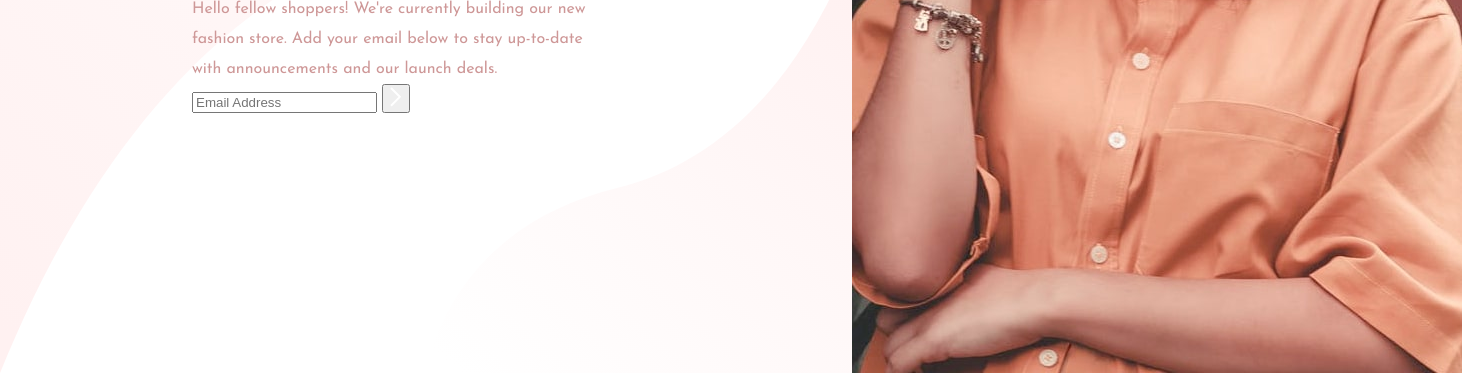
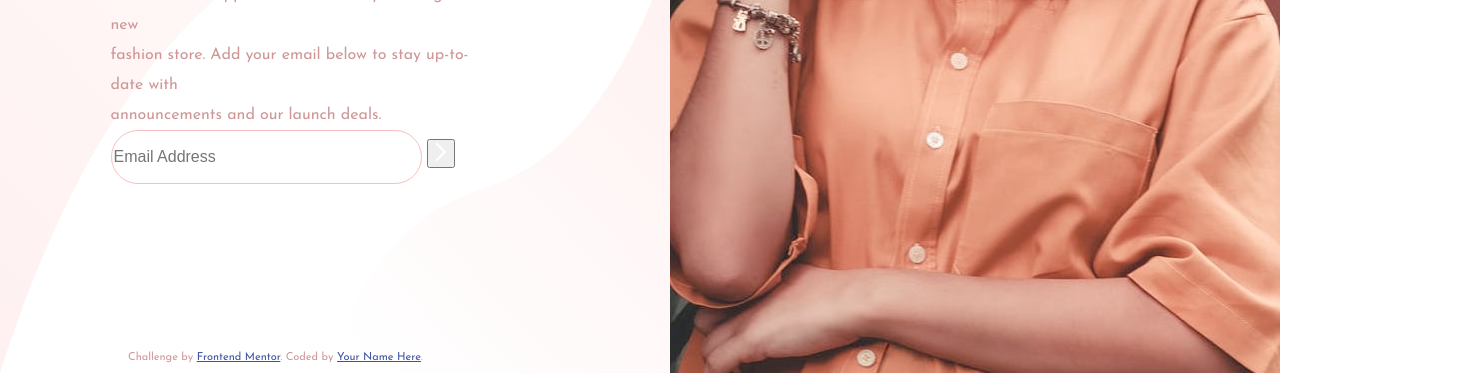
Before and after one commit to tricksap/Base-Apparel-coming-soon-page, a plain HTML site: page index.html in a window 1280 px wide. Shown: the part 427-804 px from the top of the page, 1462 px wide, since content can reach past the window. Drawn offline with Linux system fonts and the light colour scheme.

Commit message:
fix height of flexitem

```diff
--- a/index.html
+++ b/index.html
@@ -33,9 +33,9 @@
     />
   </head>
   <body>
-    <header></header>
     <div class="container">
       <div class="box-1">
+        <div class="info">
           <div class="logo">
             <img src="./images/logo.svg" />
           </div>
@@ -46,9 +46,9 @@
               SOON
             </h1>
             <p>
-            Hello fellow shoppers! We're currently building our new fashion
-            store. Add your email below to stay up-to-date with announcements
-            and our launch deals.
+              Hello fellow shoppers! We're currently building our new <br />
+              fashion store. Add your email below to stay up-to-date with <br />
+              announcements and our launch deals.
               <input type="email" placeholder="Email Address" />
               <button>
                 <img src="./images/icon-arrow.svg" alt="" srcset="" />
@@ -56,16 +56,19 @@
             </p>
           </div>
         </div>
+      </div>
       <div class="box-2">
-        <img src="images/hero-desktop.jpg" />
+        <img src="images/hero-desktop.jpg" class="image" />
       </div>
     </div>
 
-    <!-- <footer>
+    <footer>
       <p class="attribution">
-      Challenge by <a href="https://www.frontendmentor.io?ref=challenge" target="_blank">Frontend Mentor</a>.
-      Coded by <a href="#">Your Name Here</a>.
+        Challenge by
+        <a href="https://www.frontendmentor.io?ref=challenge" target="_blank"
+          >Frontend Mentor</a
+        >. Coded by <a href="#">Your Name Here</a>.
       </p>
-  </footer> -->
+    </footer>
   </body>
 </html>
--- a/style.css
+++ b/style.css
@@ -1,11 +1,12 @@
+html {
+  height: 100vh;
+}
 body {
   margin: 0;
   font-size: 16px;
   font-family: "Josefin Sans", sans-serif;
   font-weight: 400;
-  /* background-size: 1%; */
-
-  background-repeat: no-repeat;
+  height: 100%;
 }
 .logo {
   position: absolute;
@@ -31,19 +32,43 @@ p {
   color: hsl(0, 36%, 70%);
 }
 .container {
+  height: 100%;
+  min-height: 100%;
   display: flex;
-  align-items: stretch;
-  height: 100vh;
   flex-direction: row;
 }
 
 .box-1 {
-  background-image: url(./images/bg-pattern-desktop.svg);
+  flex: 1;
+  background: url(./images/bg-pattern-desktop.svg);
   background-size: 100% 100%;
-  flex: 1;
-  padding: 15% 20% 10% 15%;
+}
+.info {
+  margin: 10px;
+  padding: 25% 25% 10% 15%;
 }
 
-.box-2 img {
-  height: 100%;
+.image {
+  height: 100vh;
 }
+
+input {
+  height: 50px;
+  width: 80%;
+  border-radius: 30px;
+  font-size: 100%;
+  border: 1px solid hsl(0, 80%, 86%);
+}
+
+button {
+}
+
+footer {
+  position: absolute;
+  margin: 0;
+  bottom: 0%;
+  left: 10%;
+}
+footer p {
+  margin: 0;
+}
```
Lines whose indentation alone changed are shown as unchanged.
